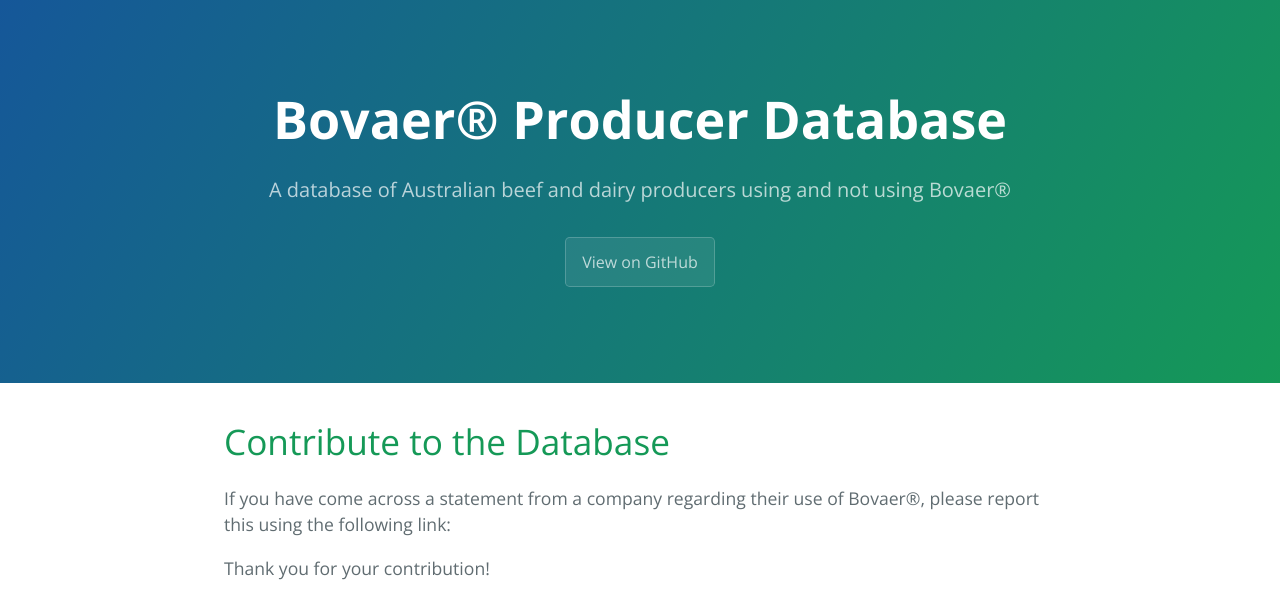
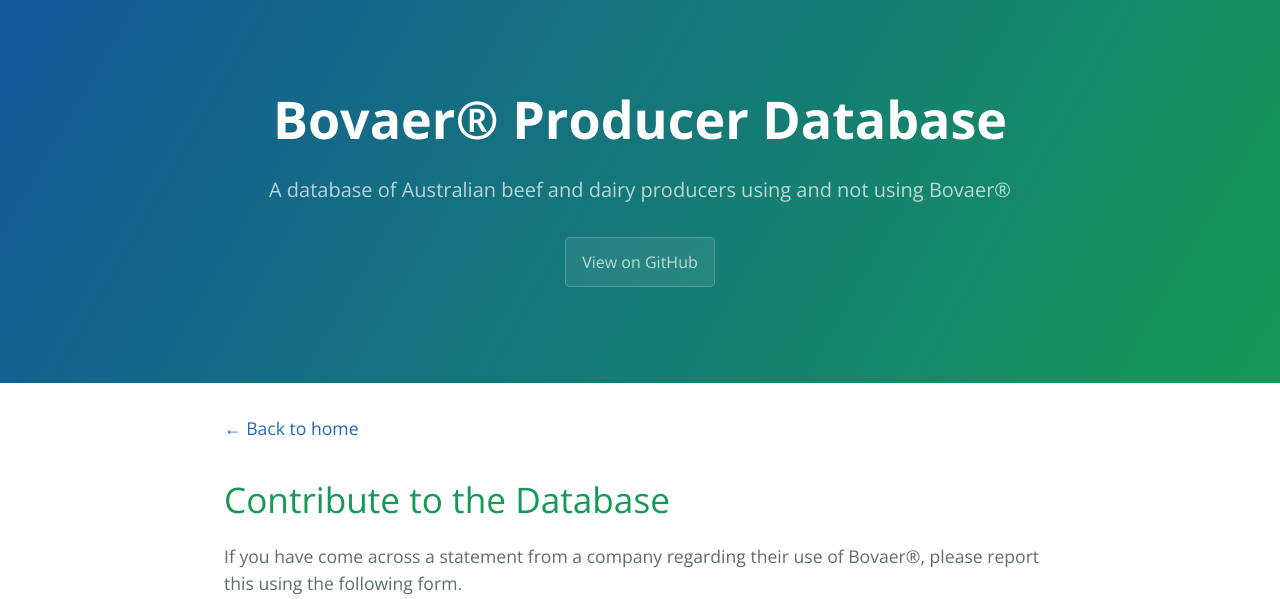
Before and after one commit to LachlanWintourZG/bovaer-producer-database, a Jekyll site: the page built from contribute.md, in a window 1280 px wide. Shown: the top 599 px of the page. Built offline with Jekyll 4.4.1, drawn with Linux system fonts in a browser that asks for light colours; grey boxes are pictures that could not be loaded.

```diff
--- a/contribute.md
+++ b/contribute.md
@@ -4,9 +4,11 @@ title: Bovaer® Producer Database
 description: A database of Australian beef and dairy producers using and not using Bovaer®
 ---
 
+[← Back to home](https://lachlanwintourzg.github.io/bovaer-producer-database/)
+
 # Contribute to the Database
 
-If you have come across a statement from a company regarding their use of Bovaer®, please report this using the following link:
+If you have come across a statement from a company regarding their use of Bovaer®, please report this using the following form.
 
 Thank you for your contribution!
 
```
Also changed, not shown: another-page.md (deleted, +0 -11 lines), general-enquiry.md (added, +15 -0 lines), index.md (+2 -0 lines), screenshot-upload-guide.md (added).
